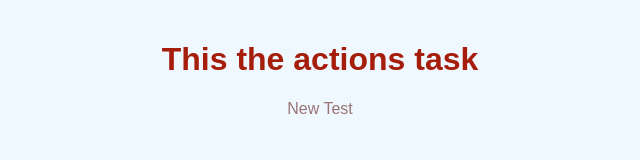
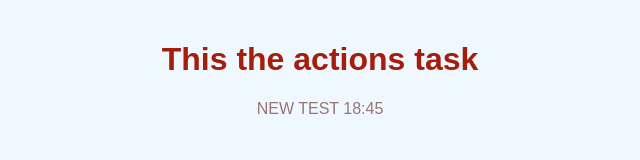
Before and after one commit to ciizao/Actions-task-and-EC2, a website: page index.html in a window 1280 px wide. Shown: the full height of the page, 320-960 px from the left. Drawn offline with Linux system fonts and the light colour scheme.

Commit message:
style: :lipstick: New text

```diff
--- a/index.html
+++ b/index.html
@@ -8,6 +8,6 @@
 </head>
 <body>
     <h1>This the actions task</h1>
-    <p> New Test</p>
+    <p> NEW TEST 18:45</p>
 </body>
 </html>
```
